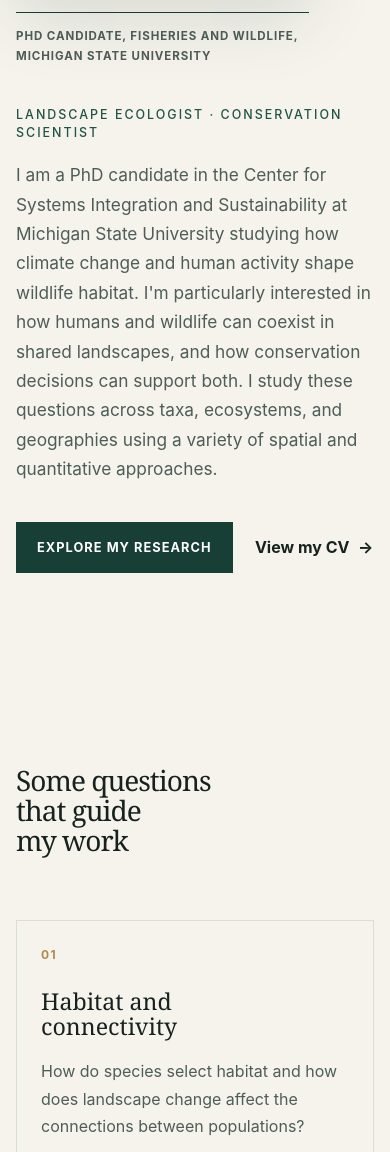
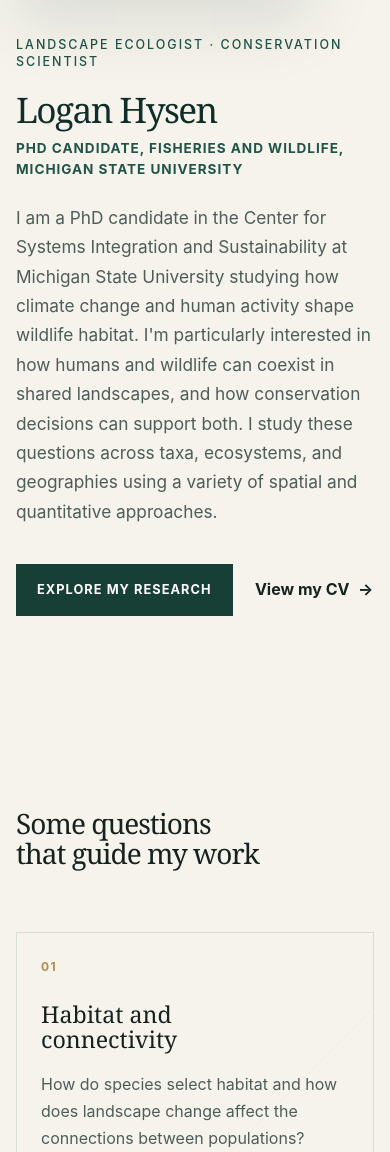
Before and after one commit to LoganHysen/LoganHysen.github.io, a Jekyll site: the page built from index.html, in a window 390 px wide and 1400 px high, scrolled down 250 px, cut to the strip 248-1400 px from the top of the window. Built offline with Jekyll 4.4.1, drawn with Linux system fonts in a browser that asks for light colours; some of the changed text lies outside the part shown.

Commit message:
made some aesthetic changes

```diff
--- a/_data/projects.yml
+++ b/_data/projects.yml
@@ -1,4 +1,5 @@
 - title: Northern Spotted Owls
+  show_on_map: true
   location: Arcata, California
   coordinates: [40.8995, -124.0765]
   status: Complete
@@ -14,6 +15,7 @@
   code_url:
 
 - title: Climate Change, Pandas, & People
+  show_on_map: true
   location: China
   coordinates: [30.5728, 104.0668]
   status: Ongoing
@@ -31,6 +33,7 @@
   code_url:
 
 - title: Human-Wildlife Coexistence in Iran
+  show_on_map: true
   location: Iran
   coordinates: [36.2605, 59.6168]
   status: Ongoing
@@ -49,6 +52,7 @@
   code_url:
 
 - title: Corridor Design in the Pacific Northwest
+  show_on_map: true
   location: Washington
   coordinates: [47.6062, -122.3320]
   status: Ongoing
--- a/_layouts/default.html
+++ b/_layouts/default.html
@@ -1,5 +1,6 @@
 <!doctype html>
-{% assign project_count = site.data.projects | size %}
+{% assign mapped_projects = site.data.projects | where: "show_on_map", true %}
+{% assign mapped_project_count = mapped_projects | size %}
 <html class="no-js" lang="{{ site.lang | default: 'en' }}">
   <head>
     <meta charset="utf-8">
@@ -9,7 +10,7 @@
     {% if page.robots %}<meta name="robots" content="{{ page.robots }}">{% endif %}
     <link rel="icon" href="{{ '/assets/img/favicon.svg' | relative_url }}" type="image/svg+xml">
     <link rel="stylesheet" href="{{ '/assets/css/site.css' | relative_url }}">
-    {% if page.map and project_count > 0 %}
+    {% if page.map and mapped_project_count > 0 %}
       <link rel="stylesheet" href="https://unpkg.com/leaflet@1.9.4/dist/leaflet.css" crossorigin="anonymous">
     {% endif %}
   </head>
@@ -60,8 +61,8 @@
       </div>
     </footer>
 
-    {% if page.map and project_count > 0 %}
-      <script id="project-data" type="application/json">{{ site.data.projects | jsonify }}</script>
+    {% if page.map and mapped_project_count > 0 %}
+      <script id="project-data" type="application/json">{{ mapped_projects | jsonify }}</script>
       <script src="https://unpkg.com/leaflet@1.9.4/dist/leaflet.js" crossorigin="anonymous"></script>
     {% endif %}
     <script src="{{ '/assets/js/site.js' | relative_url }}" defer></script>
--- a/assets/css/site.scss
+++ b/assets/css/site.scss
@@ -325,8 +325,23 @@ h3 {
 
 .hero-copy h1 {
   max-width: 15ch;
-  margin-bottom: 2rem;
+  margin-bottom: 0.65rem;
   color: var(--forest-950);
+}
+
+.hero-role {
+  max-width: 42rem;
+  margin-bottom: 1.5rem;
+  color: var(--forest-800);
+  font-size: clamp(0.85rem, 1.2vw, 1rem);
+  font-weight: 700;
+  letter-spacing: 0.07em;
+  line-height: 1.5;
+  text-transform: uppercase;
+}
+
+.hero-with-image .hero-role {
+  color: var(--forest-100);
 }
 
 .hero-intro {
@@ -519,6 +534,15 @@ h3 {
   max-width: 15ch;
 }
 
+.questions-heading {
+  display: block;
+}
+
+.questions-heading h2 {
+  max-width: none;
+  white-space: nowrap;
+}
+
 .theme-grid {
   display: grid;
   grid-template-columns: repeat(2, minmax(0, 1fr));
@@ -527,15 +551,49 @@ h3 {
 }
 
 .theme-card {
-  padding: clamp(1.5rem, 3vw, 2.5rem);
+  display: flex;
+  min-height: 23rem;
+  flex-direction: column;
+  overflow: hidden;
   border-right: 1px solid var(--mist);
   border-bottom: 1px solid var(--mist);
   transition: background 200ms ease, transform 200ms ease;
 }
 
+.theme-card:not(.theme-card-with-image) {
+  background:
+    linear-gradient(135deg, transparent 0 72%, rgba(23, 63, 53, 0.035) 72% 72.25%, transparent 72.25%),
+    var(--paper);
+}
+
 .theme-card:hover {
   background: var(--paper-bright);
   transform: translateY(-0.2rem);
+}
+
+.theme-image {
+  overflow: hidden;
+  aspect-ratio: 16 / 8;
+  background: var(--forest-100);
+}
+
+.theme-image img {
+  width: 100%;
+  height: 100%;
+  object-fit: cover;
+  transition: transform 350ms ease;
+}
+
+.theme-card:hover .theme-image img {
+  transform: scale(1.025);
+}
+
+.theme-copy {
+  display: flex;
+  flex: 1;
+  flex-direction: column;
+  justify-content: flex-start;
+  padding: clamp(1.5rem, 3vw, 2.5rem);
 }
 
 .theme-index {
@@ -743,6 +801,21 @@ h3 {
 
 .project-copy {
   padding: 2rem;
+}
+
+.beyond-map {
+  padding-top: clamp(4rem, 8vw, 7rem);
+}
+
+.beyond-map-heading {
+  padding-top: 1.5rem;
+  border-top: 1px solid rgba(23, 63, 53, 0.3);
+  margin-bottom: 2.5rem;
+}
+
+.beyond-map-heading h2 {
+  max-width: none;
+  margin-bottom: 0;
 }
 
 .map-popup {
@@ -1106,10 +1179,14 @@ h3 {
 
   .section-heading .eyebrow { margin-bottom: 1.2rem; }
 
+  .questions-heading h2 { white-space: normal; }
+
   .theme-grid,
   .project-list {
     grid-template-columns: 1fr;
   }
+
+  .theme-card { min-height: 0; }
 
 
   .map-placeholder {
--- a/index.html
+++ b/index.html
@@ -14,6 +14,8 @@ hero_image: /assets/img/hero-landscape.jpg
   <div class="hero-grid page-shell">
     <div class="hero-copy reveal">
       <p class="eyebrow">Landscape ecologist · Conservation scientist</p>
+      <h1 id="hero-title">Logan Hysen</h1>
+      <p class="hero-role">PhD Candidate, Fisheries and Wildlife, Michigan State University</p>
       <p class="hero-intro">
         I am a PhD candidate in the Center for Systems Integration and Sustainability at Michigan State University studying how climate change
         and human activity shape wildlife habitat. I'm particularly interested in how humans and wildlife can coexist in shared landscapes, and
@@ -30,9 +32,6 @@ hero_image: /assets/img/hero-landscape.jpg
       <div class="portrait-frame">
         <img src="{{ '/assets/img/Hysen_Headshot.png' | relative_url }}" alt="Logan Hysen" width="1534" height="1525" fetchpriority="high">
       </div>
-      <figcaption>
-        <span>PhD Candidate, Fisheries and Wildlife, Michigan State University</span>
-      </figcaption>
     </figure>
   </div>
   <a class="scroll-cue" href="#research" aria-label="Continue to research">
@@ -41,32 +40,26 @@ hero_image: /assets/img/hero-landscape.jpg
   </a>
 </section>
 
-<section class="section themes-section" aria-labelledby="themes-title">
+<section id="research" class="section themes-section" aria-labelledby="themes-title">
   <div class="page-shell">
-    <div class="section-heading reveal">
+    <div class="section-heading questions-heading reveal">
       <h2 id="themes-title">Some questions that guide my work</h2>
     </div>
     <div class="theme-grid">
-      <article class="theme-card reveal">
-        <span class="theme-index">01</span>
-        <h3>Habitat and connectivity</h3>
-        <p>How do species select habitat and how does landscape change affect the connections between populations?</p>
-      </article>
-      <article class="theme-card reveal">
-        <span class="theme-index">02</span>
-        <h3>Human–wildlife coexistence</h3>
-        <p>How does human activity shape wildlife habitat, and how can conservation account for the people who share the same landscapes as wildlife?</p>
-      </article>
-      <article class="theme-card reveal">
-        <span class="theme-index">03</span>
-        <h3>Coupled systems</h3>
-        <p>How do processes, ecological or social, interact across local and global scales? How do systems influence each other across these scales?</p>
-      </article>
-      <article class="theme-card reveal">
-        <span class="theme-index">04</span>
-        <h3>Spatial conservation</h3>
-        <p>How can we design and implement conservation strategies that effectively manage and protect biodiversity across spatial scales?</p>
-      </article>
+      {% for interest in site.data.research_interests %}
+        <article class="theme-card{% if interest.image %} theme-card-with-image{% endif %} reveal">
+          {% if interest.image %}
+            <div class="theme-image">
+              <img src="{{ interest.image | relative_url }}" alt="{{ interest.image_alt | escape }}" loading="lazy" width="1800" height="1200">
+            </div>
+          {% endif %}
+          <div class="theme-copy">
+            <span class="theme-index">{{ forloop.index | prepend: '0' }}</span>
+            <h3>{{ interest.title }}</h3>
+            <p>{{ interest.question }}</p>
+          </div>
+        </article>
+      {% endfor %}
     </div>
     <div class="research-projects-link">
       <a class="button button-primary" href="{{ '/projects/' | relative_url }}">Explore research projects →</a>
```
Also changed, not shown: _data/research_interests.yml (added, +15 -0 lines), _includes/project-card.html (added, +34 -0 lines), _pages/projects.html (+20 -32 lines), README.md, assets/img/research-interests/coexistence.jpg (added), assets/img/research-interests/coupled-systems.jpg (added), 1 other file.
